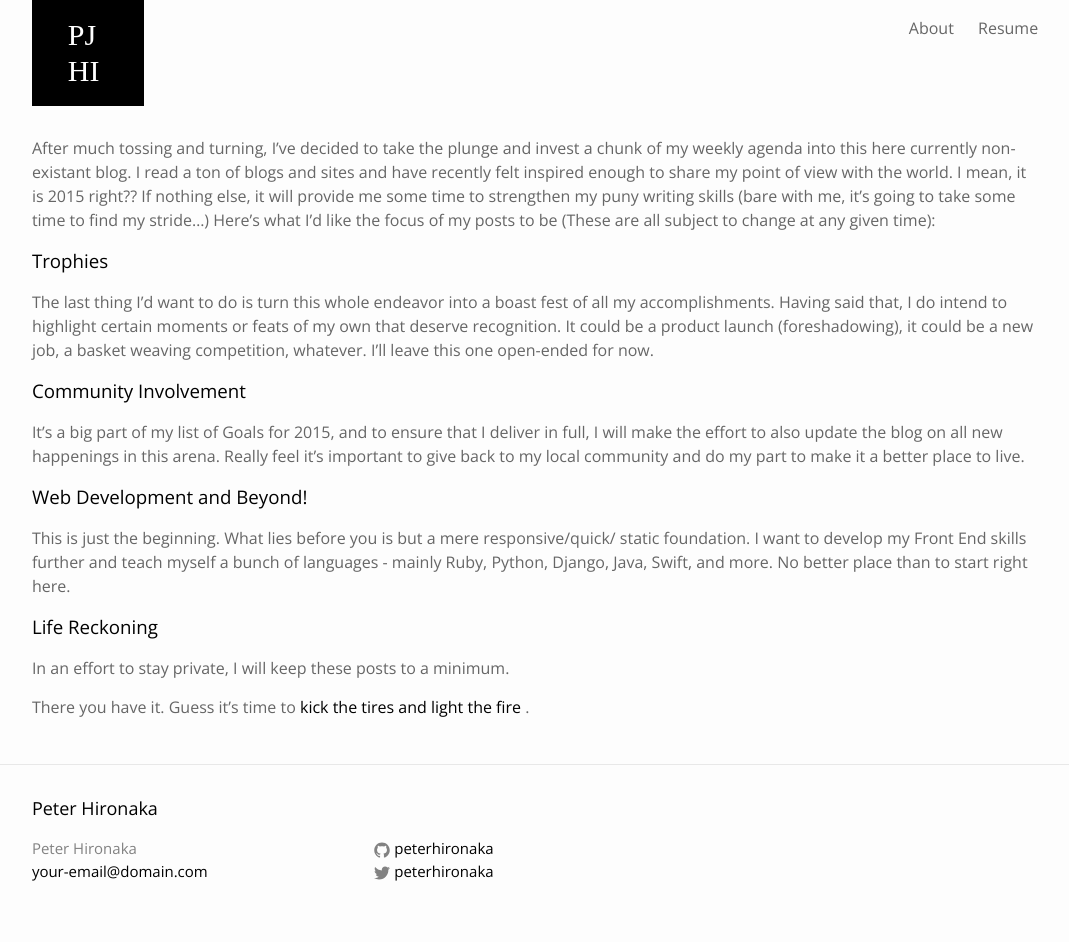
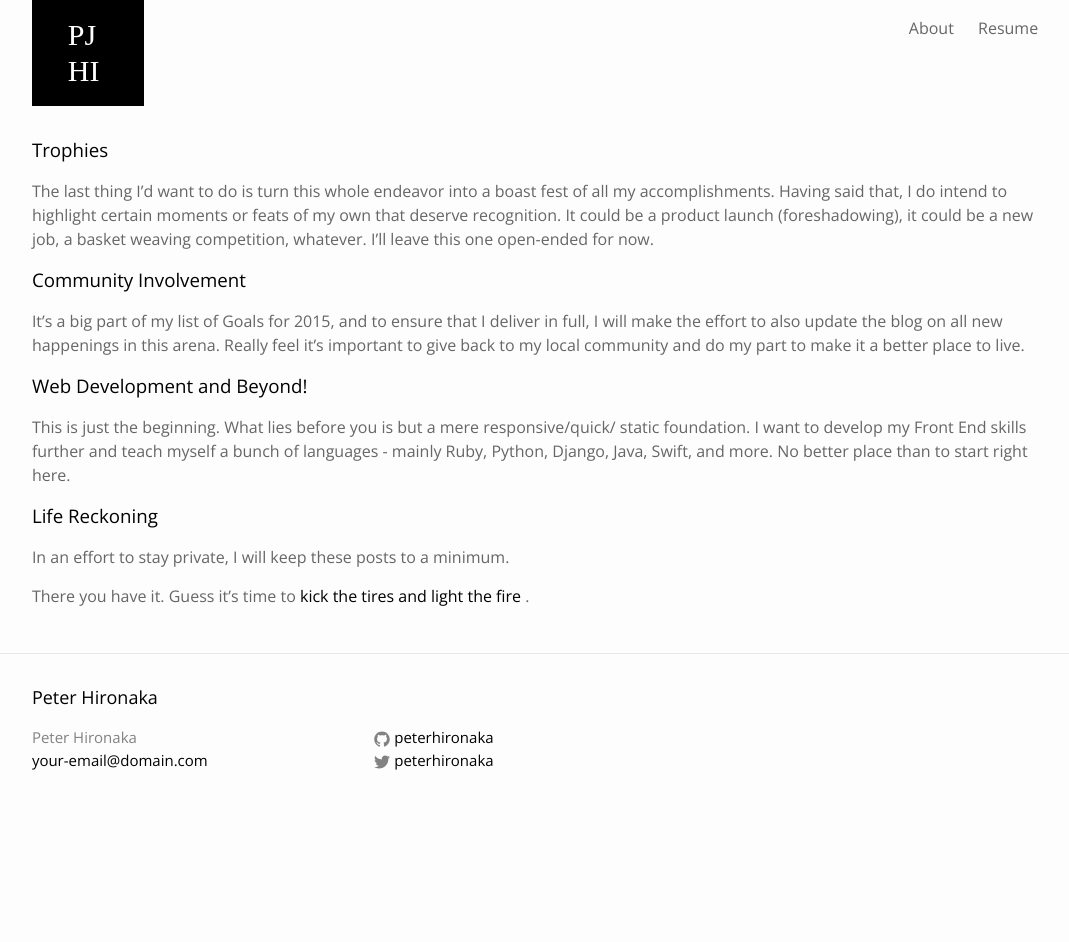
Before and after one commit to PHironaka/p-hironaka, a Jekyll site: the page built from resume.markdown, in a window 1280 px wide. Shown: the whole page, without its empty margins (105-1174 px from the left). Built offline with Jekyll 4.4.1, drawn with Linux system fonts in a browser that asks for light colours; after the commit the page ends 900 px from its top, so only the background shows below that.

Commit message:
Updated Resume

```diff
--- a/resume.markdown
+++ b/resume.markdown
@@ -4,7 +4,7 @@ date: 2016-07-14 02:35:00 Z
 layout: default
 ---
 
-After much tossing and turning, I've decided to take the plunge and invest a chunk of my weekly agenda into this here currently non-existant blog. I read a ton of blogs and sites and have recently felt inspired enough to share my point of view with the world. I mean, it is 2015 right?? If nothing else, it will provide me some time to strengthen my puny writing skills (bare with me, it's going to take some time to find my stride...) Here's what I'd like the focus of my posts to be (These are all subject to change at any given time):
+
 
 ### Trophies
 
```
